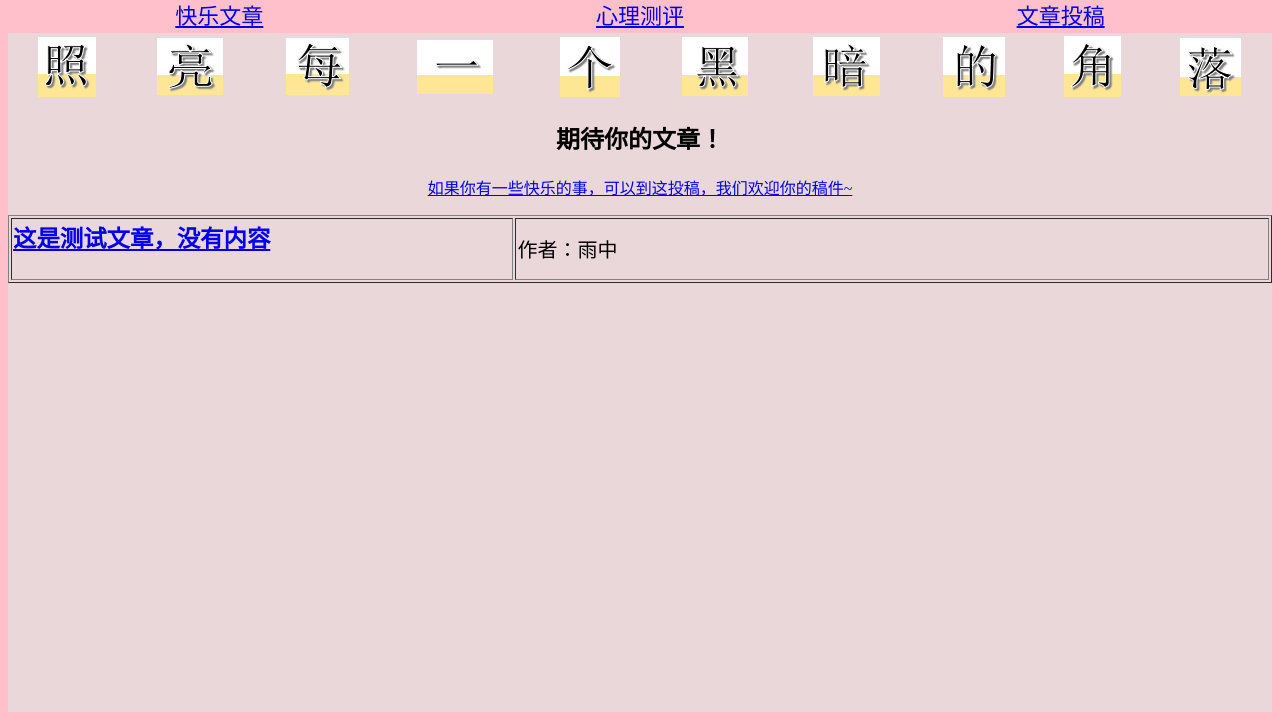
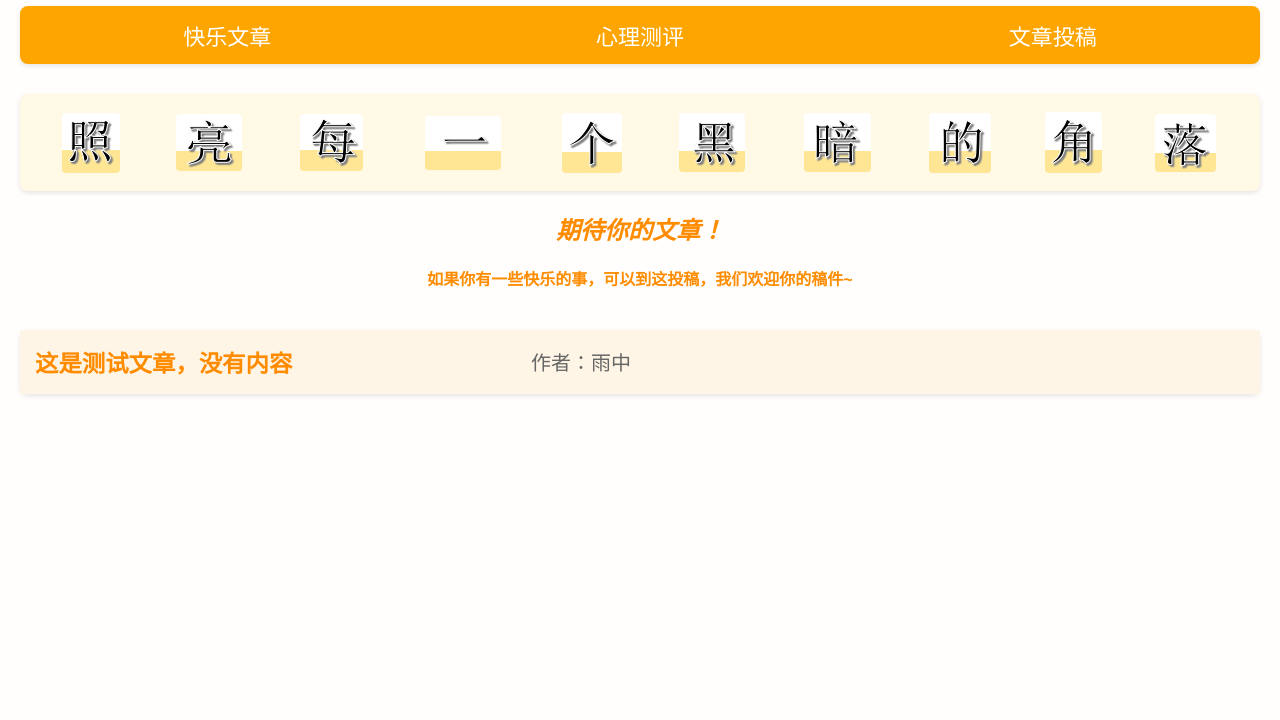
Before and after one commit to KongLingchong/konglingchong.github.io, a plain HTML site: page sun/sun.html in a window 1280 px wide. Shown: the part 80-800 px from the top of the page. Drawn offline with Linux system fonts and the light colour scheme.

Commit message:
Update sun.html

```diff
--- a/sun/sun.html
+++ b/sun/sun.html
@@ -1,40 +1,73 @@
-<html style="background-color: pink;">
+<html style="background-color: #FFF5E6;">
 <head>
 <meta charset="utf-8"/>
 <title>阳光小站</title>
+<meta name="viewport" content="width=device-width, initial-scale=1.0">
+<style>
+@keyframes fadeIn {
+  from { opacity: 0; }
+  to { opacity: 1; }
+}
+.fade-in {
+  animation: fadeIn 0.8s ease-in;
+}
+.hover-effect:hover {
+  background-color: rgba(255, 165, 0, 0.2);
+  transform: translateY(-2px);
+  transition: all 0.3s ease;
+}
+@media (max-width: 768px) {
+  table tr td {
+    display: block;
+    width: 100% !important;
+    text-align: center !important;
+    padding: 8px 0;
+  }
+  img {
+    max-width: 80% !important;
+    margin: 5px auto;
+    display: block;
+  }
+}
+</style>
 </head>
 
-<body style="background-color: rgba(225,225,225,0.7);">
-<h1 style="color:blue;text-align: center;">阳光小站Sunny Website</h1>
-<table border='0' width='100%' style="background-color: pink;">
-<tr style="font-size: 22px;text-align: center;">
-<td><a href='sun.html'>快乐文章</a></td>
-<td><a href='https://a.056h.cn/Index/yiyu_b_03.html?sid=MTMwXzE2NDA1NzU5OTU=&bd_vid=10390060769249863768'>心理测评</a></td>
-<td><a href='atc.html'>文章投稿</a></td>
+<body style="background-color: rgba(255, 255, 255, 0.9); font-family: 'Microsoft YaHei', sans-serif; margin: 0; padding: 20px;">
+
+<h1 style="color:#FF8C00; text-align: center; font-family: 'Microsoft YaHei', sans-serif; text-shadow: 1px 1px 3px rgba(0,0,0,0.2); margin-bottom: 20px;" class="fade-in">阳光小站 Sunny Website</h1>
+
+<table border='0' width='100%' style="background-color: #FFA500; padding: 10px 0; border-radius: 8px; box-shadow: 0 2px 5px rgba(0,0,0,0.1); margin-bottom: 30px;">
+<tr style="font-size: 22px; text-align: center;">
+<td><a href='sun.html' style="color: white; text-decoration: none; padding: 8px 16px; border-radius: 4px; transition: background-color 0.3s;" class="hover-effect">快乐文章</a></td>
+<td><a href='https://a.056h.cn/Index/yiyu_b_03.html?sid=MTMwXzE2NDA1NzU5OTU=&bd_vid=10390060769249863768' style="color: white; text-decoration: none; padding: 8px 16px; border-radius: 4px; transition: background-color 0.3s;" class="hover-effect">心理测评</a></td>
+<td><a href='atc.html' style="color: white; text-decoration: none; padding: 8px 16px; border-radius: 4px; transition: background-color 0.3s;" class="hover-effect">文章投稿</a></td>
 </tr>
 </table>
-<table border='0' width='100%'>
-<tr style="font-size: 22px;text-align: center;">
-<td><img src="1.png"></td>
-<td><img src="2.png"></td>
-<td><img src="3.png"></td>
-<td><img src="4.png"></td>
-<td><img src="5.png"></td>
-<td><img src="6.png"></td>
-<td><img src="7.png"></td>
-<td><img src="8.png"></td>
-<td><img src="9.png"></td>
-<td><img src="10.png"></td>
+
+<table border='0' width='100%' style="margin: 20px 0; background-color: #FFF9E6; padding: 15px; border-radius: 8px; box-shadow: 0 2px 5px rgba(0,0,0,0.1);">
+<tr style="text-align: center;">
+<td><img src="1.png" style="max-width: 100%; height: auto; border-radius: 4px;"></td>
+<td><img src="2.png" style="max-width: 100%; height: auto; border-radius: 4px;"></td>
+<td><img src="3.png" style="max-width: 100%; height: auto; border-radius: 4px;"></td>
+<td><img src="4.png" style="max-width: 100%; height: auto; border-radius: 4px;"></td>
+<td><img src="5.png" style="max-width: 100%; height: auto; border-radius: 4px;"></td>
+<td><img src="6.png" style="max-width: 100%; height: auto; border-radius: 4px;"></td>
+<td><img src="7.png" style="max-width: 100%; height: auto; border-radius: 4px;"></td>
+<td><img src="8.png" style="max-width: 100%; height: auto; border-radius: 4px;"></td>
+<td><img src="9.png" style="max-width: 100%; height: auto; border-radius: 4px;"></td>
+<td><img src="10.png" style="max-width: 100%; height: auto; border-radius: 4px;"></td>
 </tr>
 </table>
-<h2 style="text-align: center;">期待你的文章！</h2>
-<p style="text-align: center;"><a href='atc.html'>如果你有一些快乐的事，可以到这投稿，我们欢迎你的稿件~</a></p>
-<table border='1' width='100%'>
-<tr style="font-size: 20px;">
-<td width='40%'><a href='1.html'><h3>这是测试文章，没有内容</h3></a></td>
-<td>作者：雨中</td>
+
+<h2 style="text-align: center; color: #FF8C00; font-style: italic;">期待你的文章！</h2>
+<p style="text-align: center; margin-bottom: 30px;"><a href='atc.html' style="color: #FF8C00; text-decoration: none; font-weight: bold;" class="hover-effect">如果你有一些快乐的事，可以到这投稿，我们欢迎你的稿件~</a></p>
+
+<table border='0' width='100%' style="margin: 20px 0; border-collapse: separate; border-spacing: 0 10px;">
+<tr style="font-size: 20px; background-color: #FFF5E6; border-radius: 8px; box-shadow: 0 2px 5px rgba(0,0,0,0.1);" class="hover-effect">
+<td width='40%' style="padding: 15px;"><a href='1.html' style="text-decoration: none; color: #333;"><h3 style="margin: 0; color: #FF8C00;">这是测试文章，没有内容</h3></a></td>
+<td style="padding: 15px; color: #666;">作者：雨中</td>
 </tr>
 </table>
+
 </body>
-
 </html>
```
